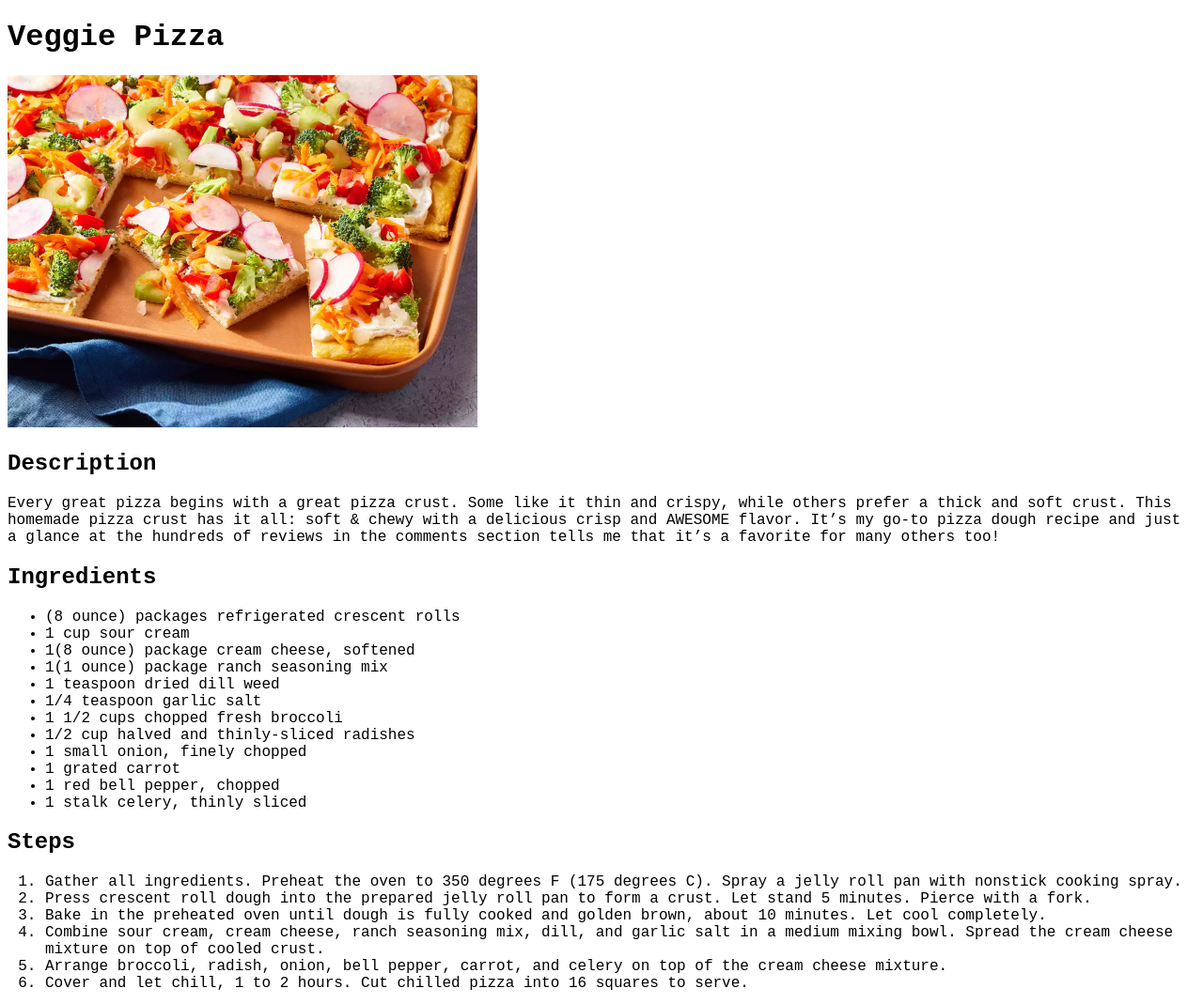
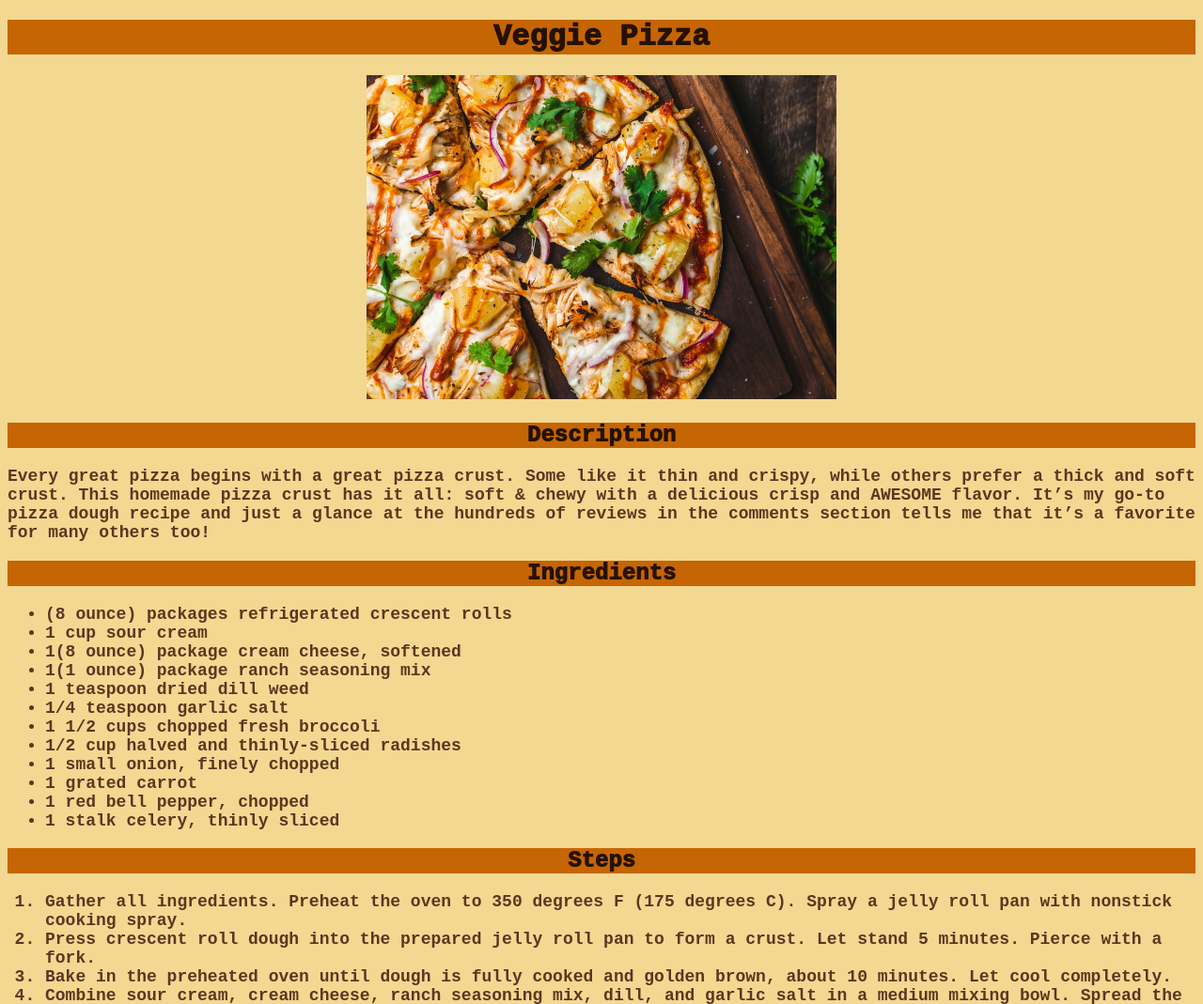
Before and after one commit to 11siddhi/odin-recipes, a plain HTML site: page recipes/pizza.html in a window 1280 px wide. Shown: the top 1069 px of the page at 94% size. Drawn offline with Linux system fonts and the light colour scheme.

Commit message:
Modify style.css for pizza.html
Edited "target" attribute in index.html and added
style to pizza.html page

```diff
--- a/recipes/pizza.html
+++ b/recipes/pizza.html
@@ -4,17 +4,23 @@
         <meta charset="UTF-8">
         <meta name="viewport" content="width=device-width, initial-scale-1.0">
         <link rel="stylesheet" href="../style.css">
+        <style>
+            * {
+                background-color: #F2D891;
+            }
+        </style>
         <title>Pizza</title>
     </head>
-    <body>
-        <h1>Veggie Pizza</h1>
-        <img src="../images/pizza.webp" alt="Vegetable pizza" width="500">
+    <body class="pizza">
+        <h1 class="title">Veggie Pizza</h1>
+        <div>
+            <img src="../images/pizza02.jpg" alt="Vegetable pizza" width="500">
+        </div>
+        <h2 class="heading">Description</h2>
+        <p class="content">Every great pizza begins with a great pizza crust. Some like it thin and crispy, while others prefer a thick and soft crust. This homemade pizza crust has it all: soft & chewy with a delicious crisp and AWESOME flavor. It’s my go-to pizza dough recipe and just a glance at the hundreds of reviews in the comments section tells me that it’s a favorite for many others too!</p>
 
-        <h2>Description</h2>
-        <p>Every great pizza begins with a great pizza crust. Some like it thin and crispy, while others prefer a thick and soft crust. This homemade pizza crust has it all: soft & chewy with a delicious crisp and AWESOME flavor. It’s my go-to pizza dough recipe and just a glance at the hundreds of reviews in the comments section tells me that it’s a favorite for many others too!</p>
-
-        <h2>Ingredients</h2>
-        <ul>
+        <h2 class="heading">Ingredients</h2>
+        <ul class="content">
             <li>(8 ounce) packages refrigerated crescent rolls</li>
             <li>1 cup sour cream</li>
             <li>1(8 ounce) package cream cheese, softened</li>
@@ -29,8 +35,8 @@
             <li>1 stalk celery, thinly sliced</li>
         </ul>
 
-        <h2>Steps</h2>
-        <ol>
+        <h2 class="heading">Steps</h2>
+        <ol class="content">
             <li>Gather all ingredients. Preheat the oven to 350 degrees F (175 degrees C). Spray a jelly roll pan with nonstick cooking spray.</li>
             <li>Press crescent roll dough into the prepared jelly roll pan to form a crust. Let stand 5 minutes. Pierce with a fork.</li>
             <li>Bake in the preheated oven until dough is fully cooked and golden brown, about 10 minutes. Let cool completely.</li>
--- a/style.css
+++ b/style.css
@@ -2,6 +2,9 @@
     font-family: 'Courier New', Courier, monospace;
 }
 
+.content {
+    font-size: 18px;
+}
 .index .title {
     color: #004225;
     background-color: #E86A33;
@@ -38,7 +41,7 @@ div {
     font-weight: 600;
 }
 
-.french-toast-title {
+.french-toast .title {
     color: #711809;
     background-color: #F2A14C;
     text-align: center;
@@ -62,5 +65,25 @@ div {
     color: #6D3030;
     background-color: #DBB0B8;
     text-align: center;
-    font: 1000;
+    font-weight: 1000;
 }
+
+/* for pizza */
+.pizza .heading {
+    color: #251104;
+    text-align: center;
+    font-weight: 1000;
+    background-color: #C66504;
+}
+
+.pizza .content {
+    font-weight: 600;
+    color: #5A3720;
+}
+
+.pizza .title {
+    color: #251104;
+    background-color: #C66504;
+    text-align: center;
+    font-weight: 1000;
+}
```
Also changed, not shown: index.html (+4 -4 lines), recipes/french-toast.html (+1 -1 lines), images/pizza02.jpg (added), 1 other file.
